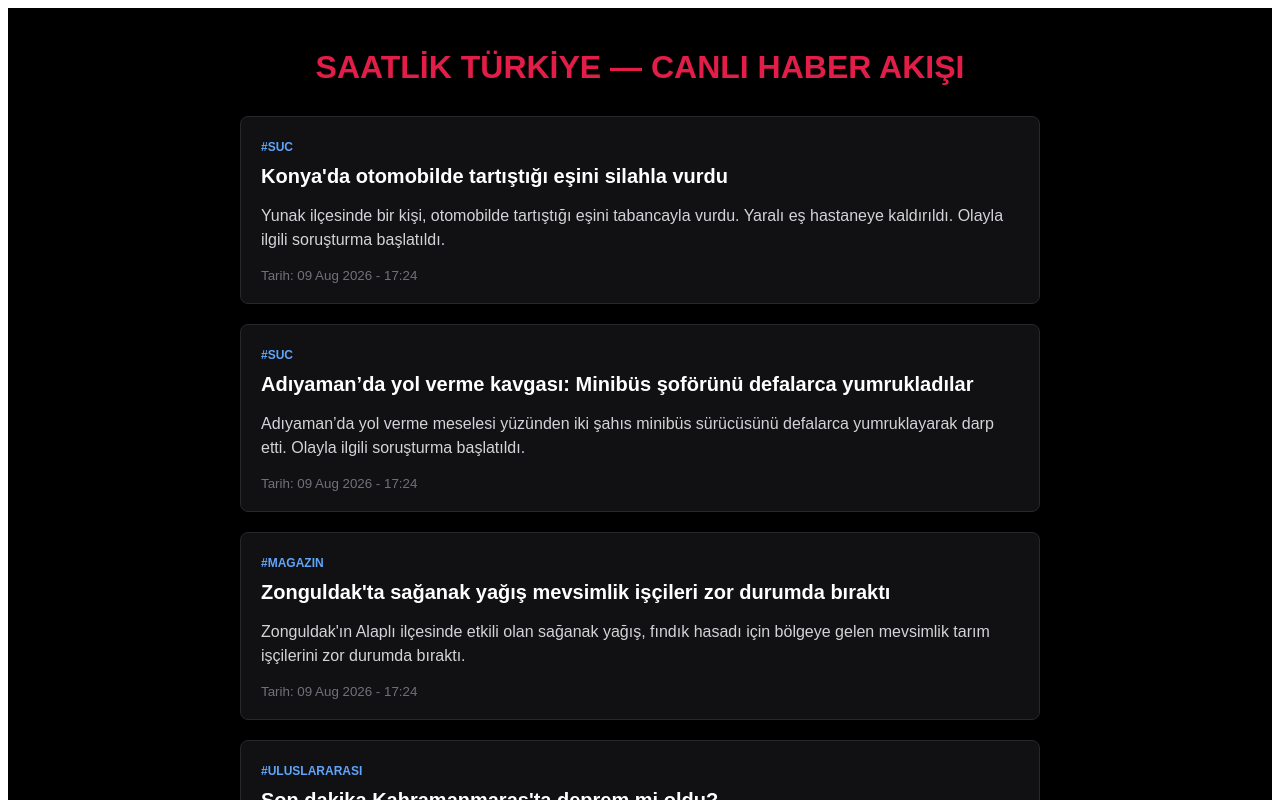
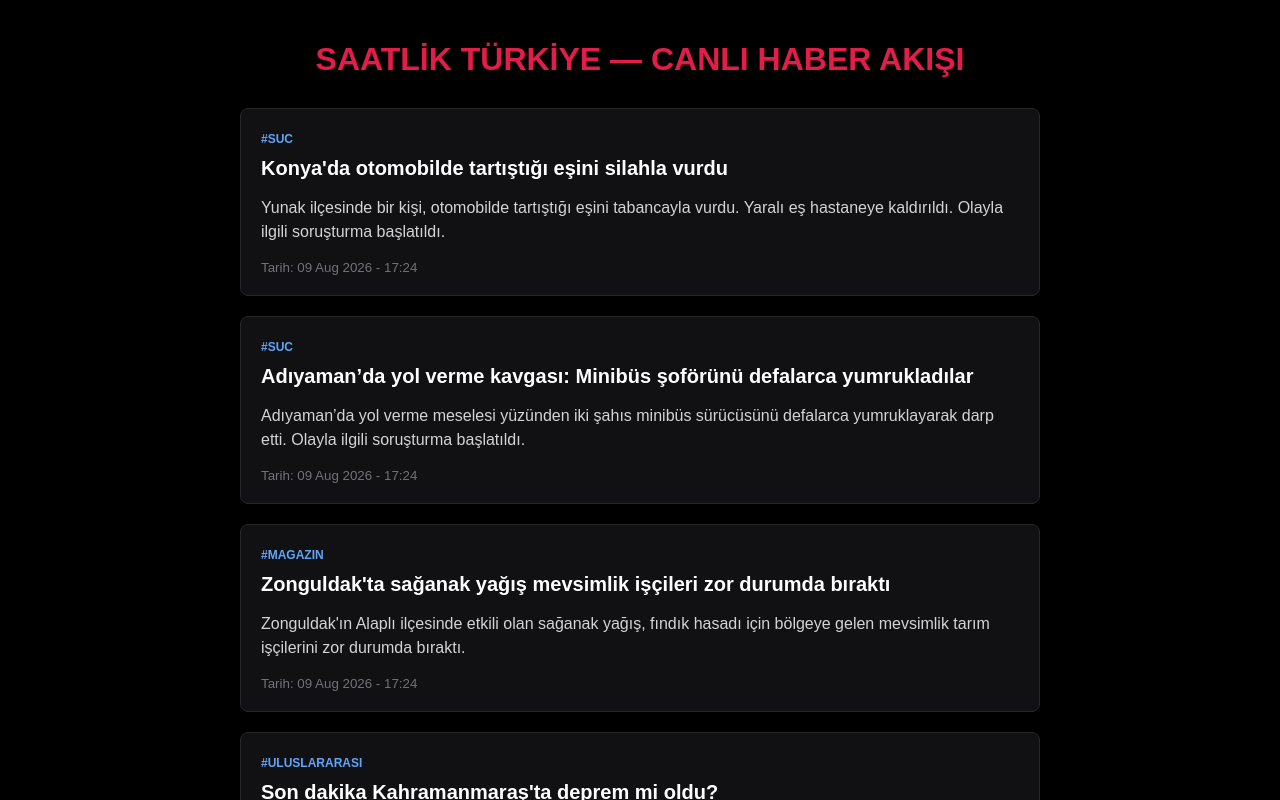
Before and after one commit to ytastan98/saatlikturkiye, a Next.js app: page / in a window 1280 px wide. Shown: the top 800 px of the page. Built offline with nearby package versions, Linux system fonts and the light colour scheme.

Commit message:
fix: add root layout nextjs

```diff
--- /dev/null
+++ b/app/layout.js
@@ -0,0 +1,14 @@
+export const metadata = {
+  title: 'Saatlik Türkiye — Canlı Haber Akışı',
+  description: 'Saatlik güncellenen Türkiye ve dünya gündemi.',
+};
+
+export default function RootLayout({ children }) {
+  return (
+    <html lang="tr">
+      <body style={{ margin: 0, padding: 0, backgroundColor: '#000' }}>
+        {children}
+      </body>
+    </html>
+  );
+}
```
